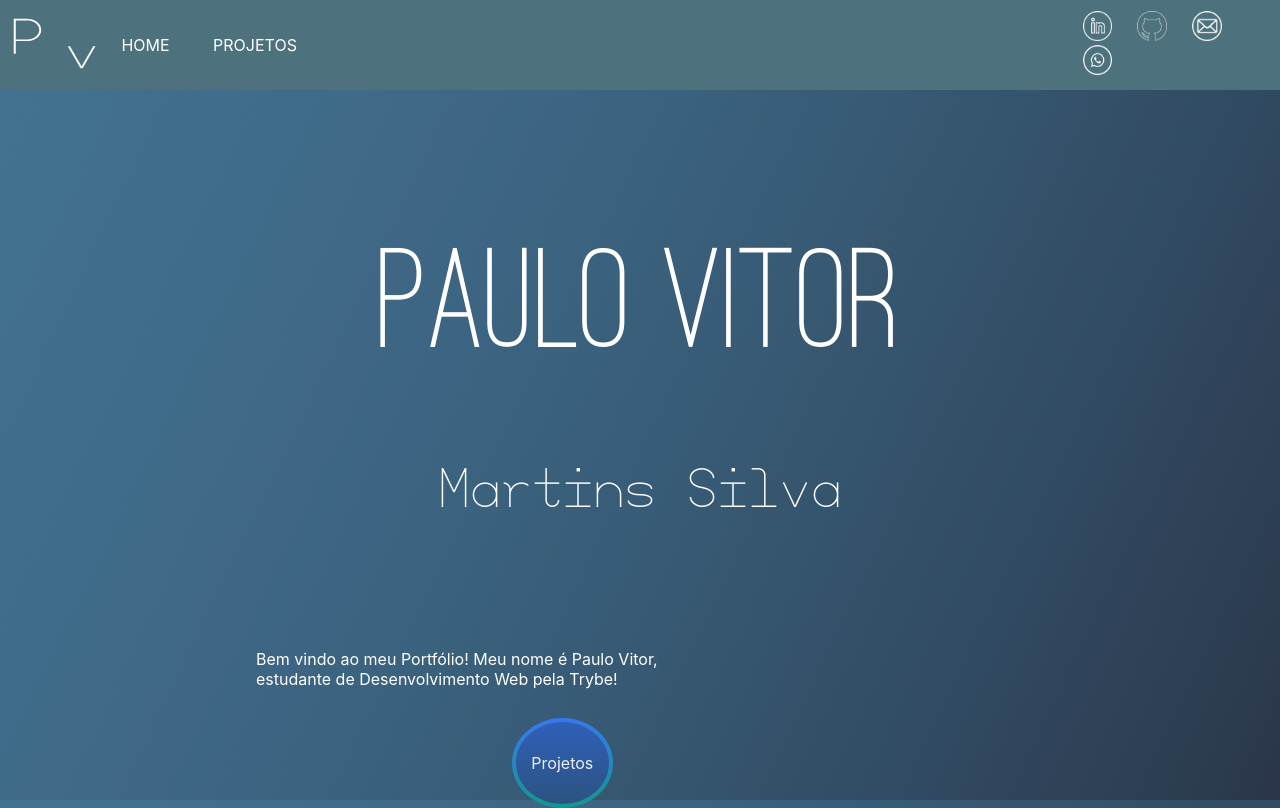
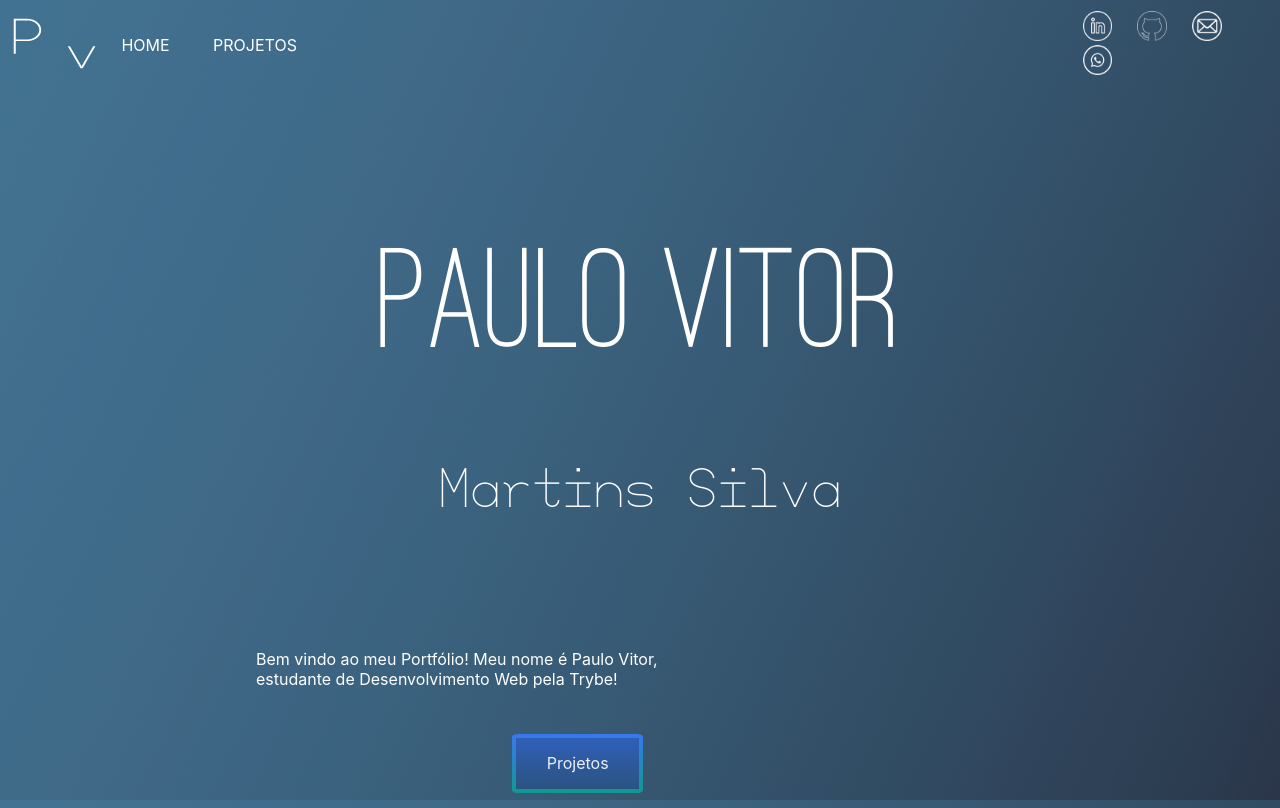
Before and after one commit to PauloVitorMartins/PortfolioWithReact, a React (Create React App) app: page /#/ in a window 1280 px wide. Shown: the top 808 px of the page. Built offline with nearby package versions, Linux system fonts and the light colour scheme.

Commit message:
cssChanges

```diff
--- a/src/css/header.css
+++ b/src/css/header.css
@@ -5,7 +5,7 @@
 }
 
 .everything-h {
-  background-color: #4e727d;
+  background-color: transparent;
   margin-top: 0;
   height: 90px;
   display: flex;
--- a/src/css/home.css
+++ b/src/css/home.css
@@ -40,9 +40,9 @@
   linear-gradient(to top, #11998e, #3878ef) border-box;
   text-decoration: none;
   color: rgba(255, 255, 255, 0.911);
-  padding: 4% 2% 4% 2%;
+  padding: 2% 4% 2% 4%;
   transition: 100ms;
-  border-radius: 100%;
+  border-radius: 5%;
 }
 
 .button-projetos:hover {
```
